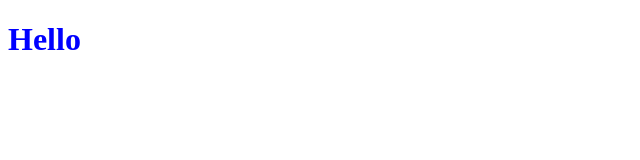
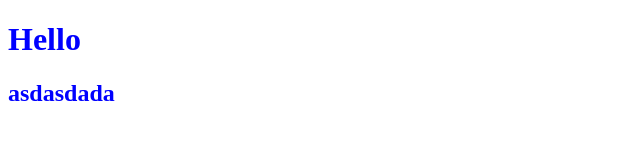
Before and after one commit to khoi-nguyen6/project, a plain HTML site: page index.html in a window 1280 px wide. Shown: the whole page, without its empty margins (0-640 px from the left). Drawn offline with Linux system fonts and the light colour scheme.

Commit message:
second commit

```diff
--- a/index.html
+++ b/index.html
@@ -8,6 +8,7 @@
 </head>
 <body>
     <h1 class= "item"> Hello </h1>
+    <h2 class = 'item'> asdasdada </h2>
 </body>
 <script src="./index.js"></script>
 </html>
```
